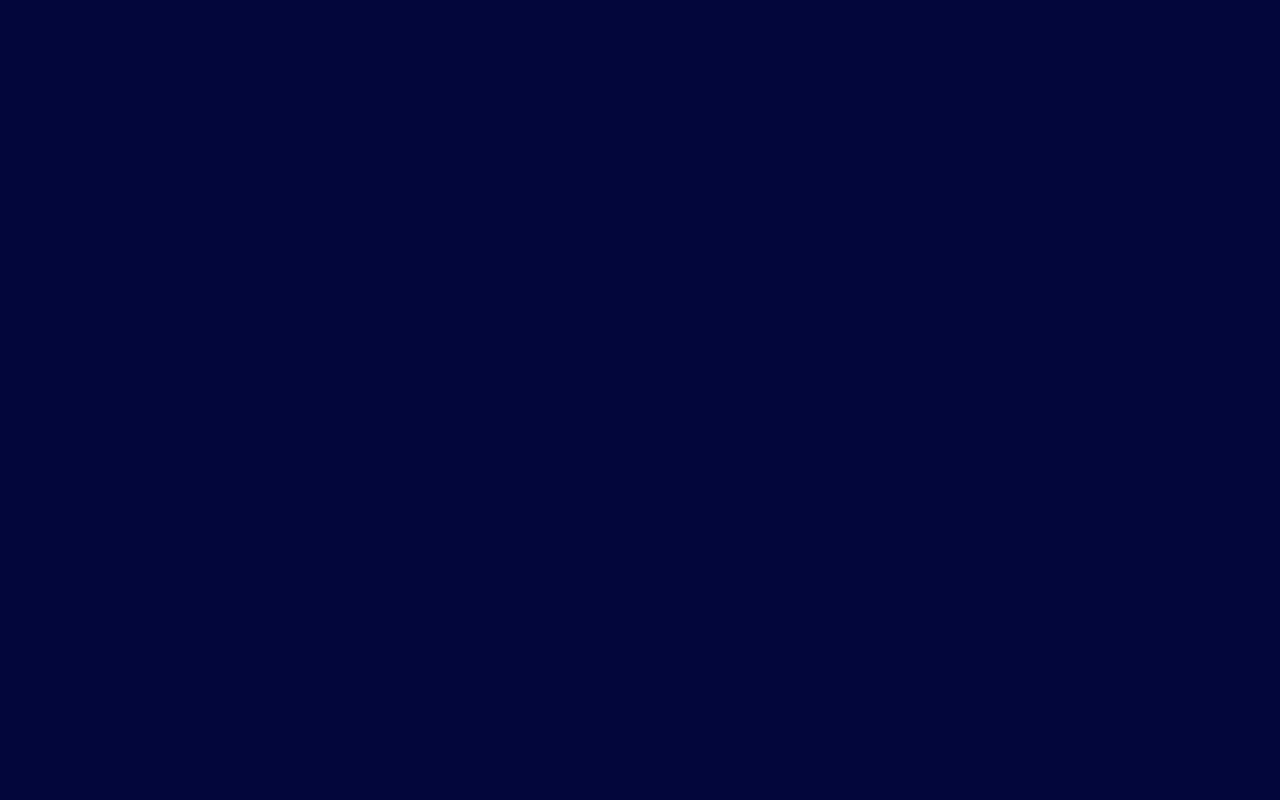
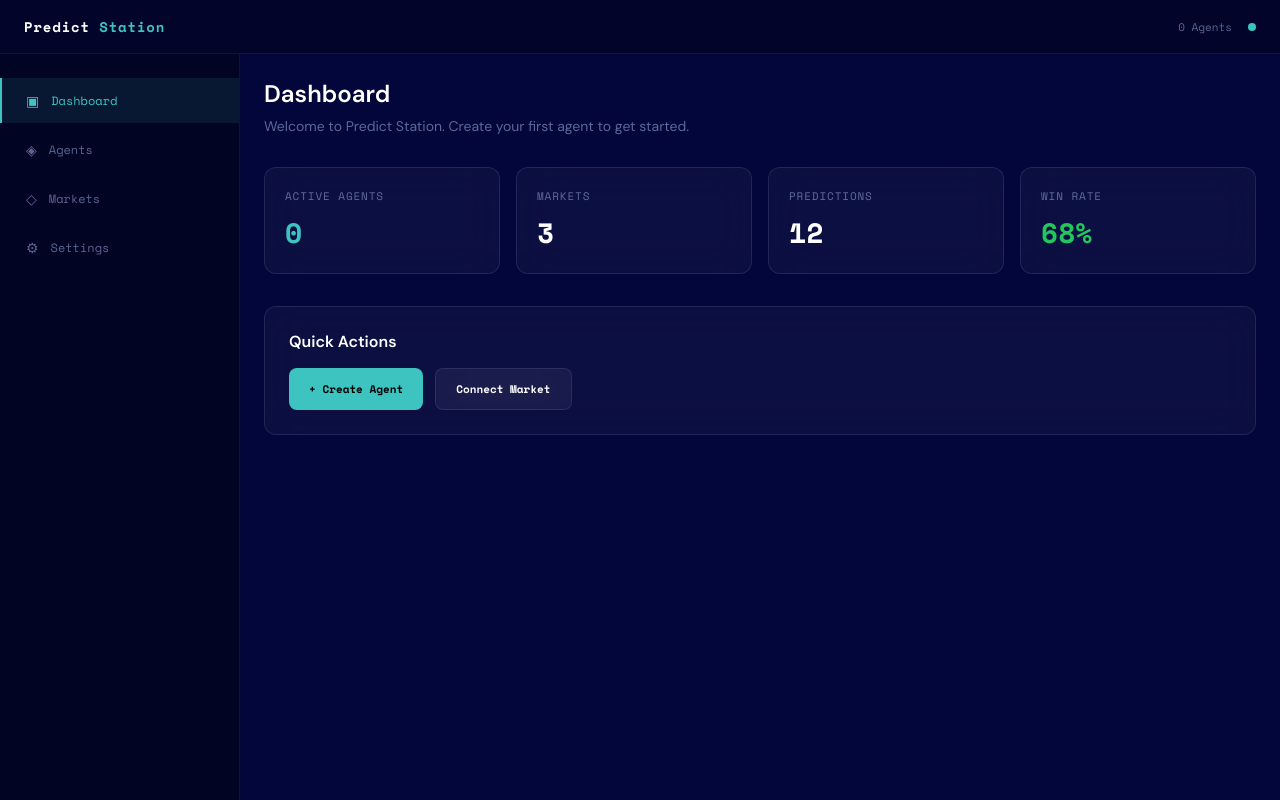
Before and after one commit to pisuthd/predict-station, a Next.js app in the folder frontend/: page /app in a window 1280 px wide. Before the commit this address had no page. Built offline with nearby package versions, Linux system fonts and the light colour scheme.

Commit message:
Use /app as main app route with AppHeader/AppSidebar/Dashboard

```diff
--- a/frontend/src/app/app/page.tsx
+++ b/frontend/src/app/app/page.tsx
@@ -1,5 +1,40 @@
-import { redirect } from 'next/navigation'
+'use client'
+
+import { useState } from 'react'
+import { NAVY } from '../../theme'
+import AppHeader from './components/AppHeader'
+import AppSidebar from './components/AppSidebar'
+import Dashboard from './components/Dashboard'
+
+interface Agent {
+  id: string
+  name: string
+  status: 'idle' | 'active' | 'error'
+  createdAt: string
+}
 
 export default function AppPage() {
-  redirect('/app/main')
+  const [agents] = useState<Agent[]>([])
+  const [activeTab, setActiveTab] = useState('dashboard')
+
+  return (
+    <div
+      style={{
+        minHeight: '100vh',
+        background: NAVY,
+        display: 'flex',
+        flexDirection: 'column',
+      }}
+    >
+      <AppHeader agentCount={agents.length} />
+
+      <div style={{ display: 'flex', flex: 1 }}>
+        <AppSidebar activeTab={activeTab} onTabChange={setActiveTab} />
+
+        <main style={{ flex: 1, overflow: 'auto' }}>
+          <Dashboard agents={agents} />
+        </main>
+      </div>
+    </div>
+  )
 }
```
